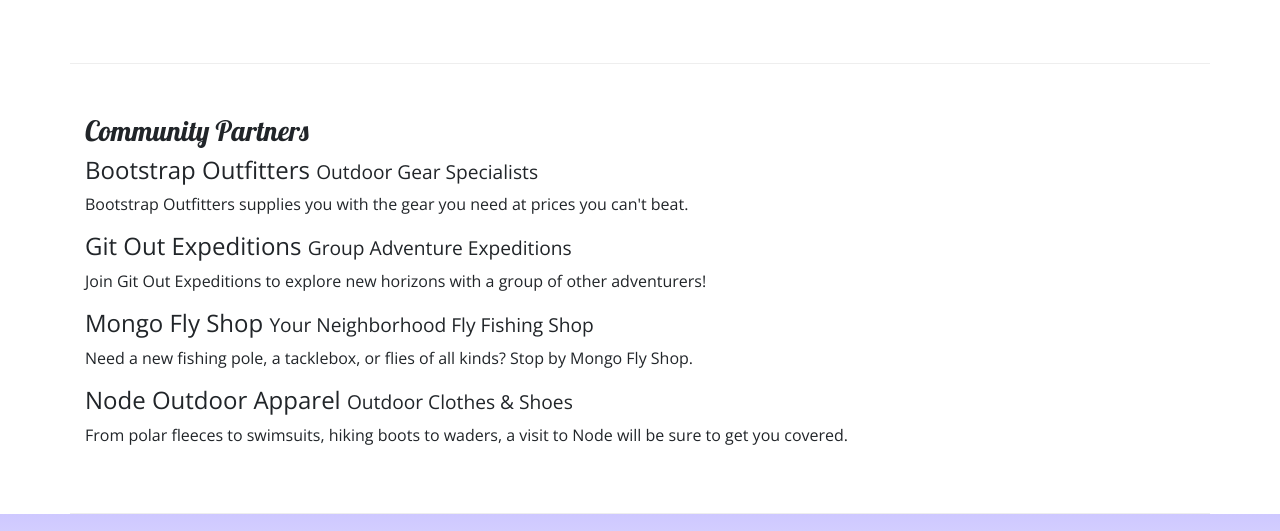
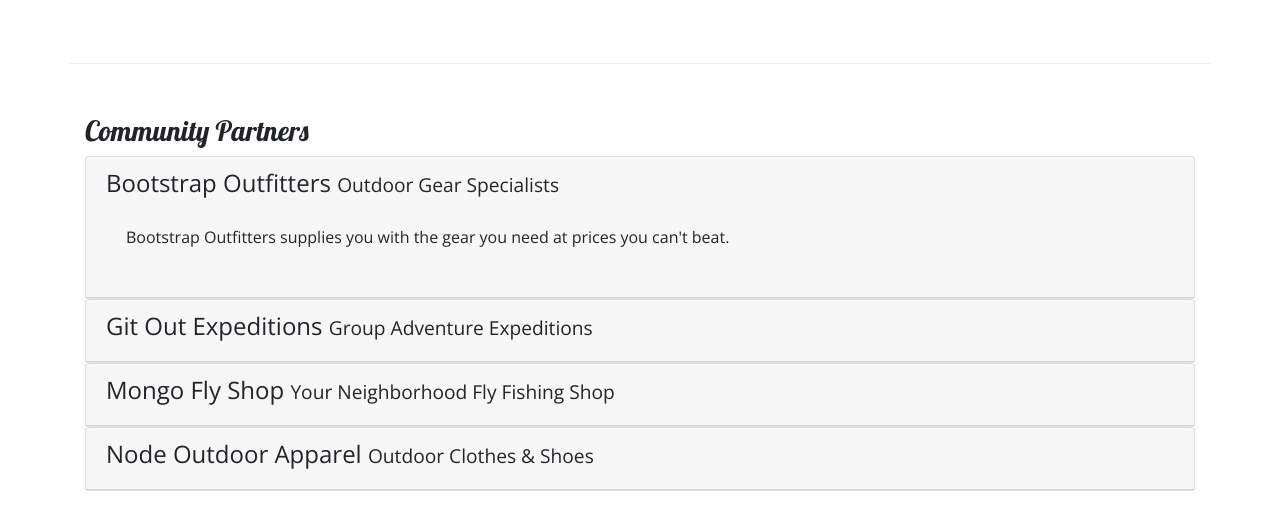
Before and after one commit to Snehak83/nucamp, a website: page aboutus.html in a window 1280 px wide. Shown: the part 618-1149 px from the top of the page. Drawn offline with nearby package versions, Linux system fonts and the light colour scheme.

Commit message:
week 3 accordion

```diff
--- a/aboutus.html
+++ b/aboutus.html
@@ -73,14 +73,67 @@
         <div class="row row-content">
             <div class="col">
                 <h3>Community Partners</h3>
-                <h4>Bootstrap Outfitters <small>Outdoor Gear Specialists</small></h4>
-                <p class="d-none d-sm-block">Bootstrap Outfitters supplies you with the gear you need at prices you can't beat.</p>
-                <h4>Git Out Expeditions <small>Group Adventure Expeditions</small></h4>
-                <p class="d-none d-sm-block">Join Git Out Expeditions to explore new horizons with a group of other adventurers!</p>
-                <h4>Mongo Fly Shop <small>Your Neighborhood Fly Fishing Shop</small></h4>
-                <p class="d-none d-sm-block">Need a new fishing pole, a tacklebox, or flies of all kinds? Stop by Mongo Fly Shop.</p>
-                <h4>Node Outdoor Apparel <small>Outdoor Clothes & Shoes</small></h4>
-                <p class="d-none d-sm-block">From polar fleeces to swimsuits, hiking boots to waders, a visit to Node will be sure to get you covered.</p>
+                <div id="accordion">
+                    <div class="card">
+                        <div role="tab" class="card-header">
+                            <h4>
+                                <a data-toggle="collapse" data-target="#bootstrap">
+                                    Bootstrap Outfitters <small>Outdoor Gear Specialists</small>
+                                </a>
+                            </h4>
+                            <div class="collapse show" id="bootstrap" data-parent="#accordion">
+                                <div class="card-body">
+                                    <p class="d-none d-sm-block">Bootstrap Outfitters supplies you with the gear you need at prices you can't beat.</p>
+                                </div>
+                            </div>
+                        </div>
+                    </div>
+                    </div>
+                    <div class="card">
+                        <div role="tab" class="card-header">
+                            <h4>
+                                <a class="collapsed" data-toggle="collapse" data-target="#git">
+                                    Git Out Expeditions <small>Group Adventure Expeditions</small>
+                                </a>
+                            </h4>
+                            <div class="collapse" id="git" data-parent="#accordion">
+                                <div class="card-body">
+                                    <p class="d-none d-sm-block">Join Git Out Expeditions to explore new horizons with a group of other adventurers!</p>
+                               </div>
+                            </div>
+                        </div>
+                    </div>
+                    <div class="card">
+                        <div role="tab" class="card-header">
+                            <h4>
+                                <a class="collapsed" data-toggle="collapse" data-target="#mongo">
+                                    Mongo Fly Shop <small>Your Neighborhood Fly Fishing Shop</small>
+                                </a>
+                            </h4>
+                            <div class="collapse" id="mongo" data-parent="#accordion">
+                                <div class="card-body">
+                                    <p class="d-none d-sm-block">Need a new fishing pole, a tacklebox, or flies of all kinds? Stop by Mongo Fly Shop.</p>
+                                </div>
+                            </div>
+                        </div>
+                    </div>
+                    <div class="card">
+                        <div role="tab" class="card-header">
+                            <h4>
+                                <a class="collapsed" data-toggle="collapse" data-target="#node">
+                                    Node Outdoor Apparel <small>Outdoor Clothes & Shoes</small>
+                                </a>
+                            </h4>
+                            <div class="collapse" id="node" data-parent="#accordion">
+                                <div class="card-body">
+                                    <p class="d-none d-sm-block">From polar fleeces to swimsuits, hiking boots to waders, a visit to Node will be sure to get you covered.</p>
+                                </div>
+                            </div>
+                        </div>
+                    </div>
+
+                    </div>
+                </div>
             </div>
         </div>
     </div>
@@ -112,6 +165,10 @@
           </div>
         </div>
       </footer>
+
+      <!-- jQuery must come first, then Popper.js, then the Bootstrap JavaScript plugins.-->
+    <script src="node_modules/jquery/dist/jquery.slim.min.js"></script>
+    <script src="node_modules/popper.js/dist/umd/popper.min.js"></script>
+    <script src="node_modules/bootstrap/dist/js/bootstrap.min.js"></script>
 </body>
-
 </html>
--- a/css/styles.css
+++ b/css/styles.css
@@ -34,3 +34,14 @@ header h2 {
 
 .navbar {
     background-color: #901cad; }
+
+.tab-content{
+        border: 1px #DDD;
+        border-top: none;
+        padding: 10px;
+    }
+
+    a, a:hover {
+        color: inherit;
+        text-decoration: none;
+      }
```
